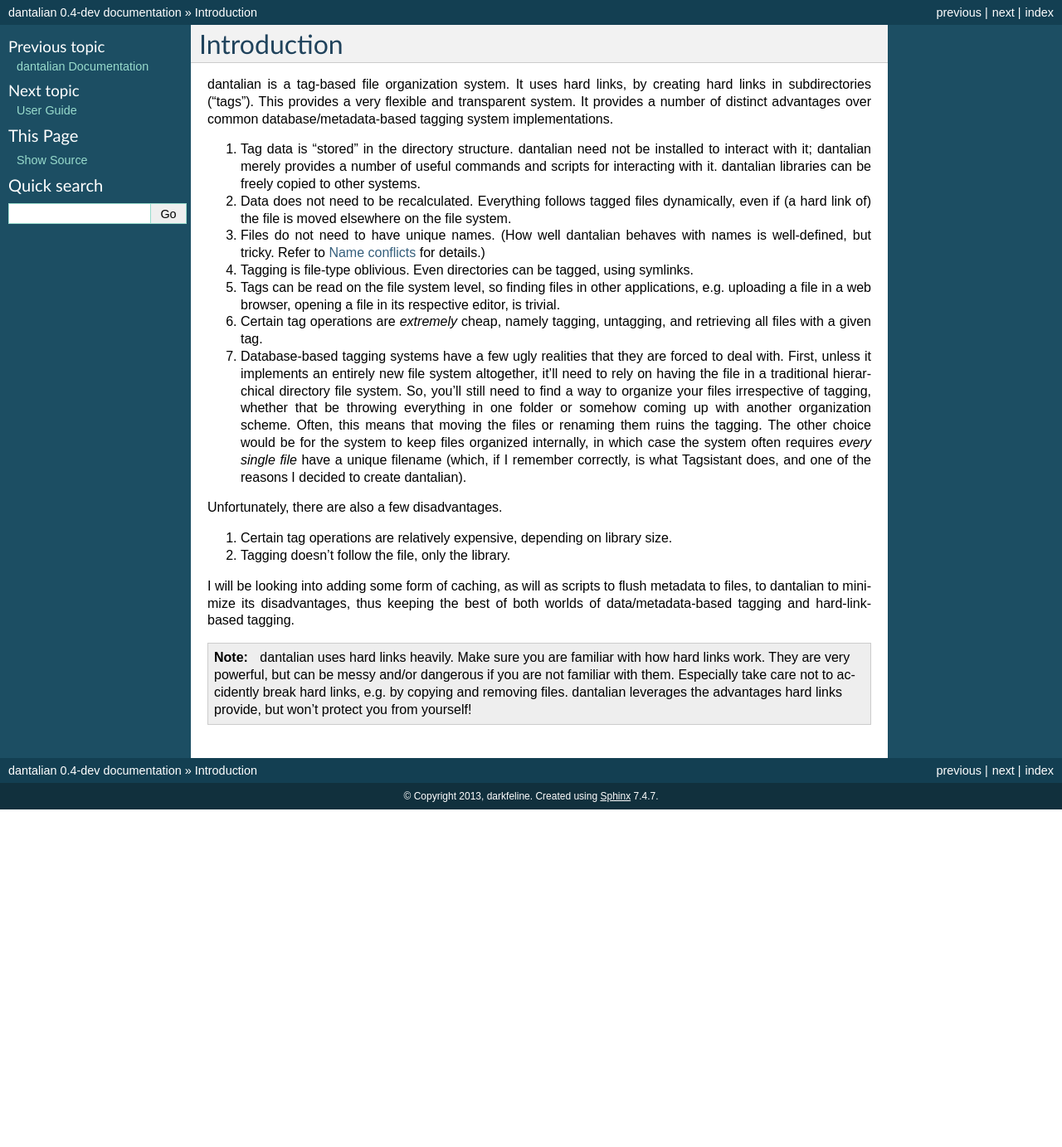
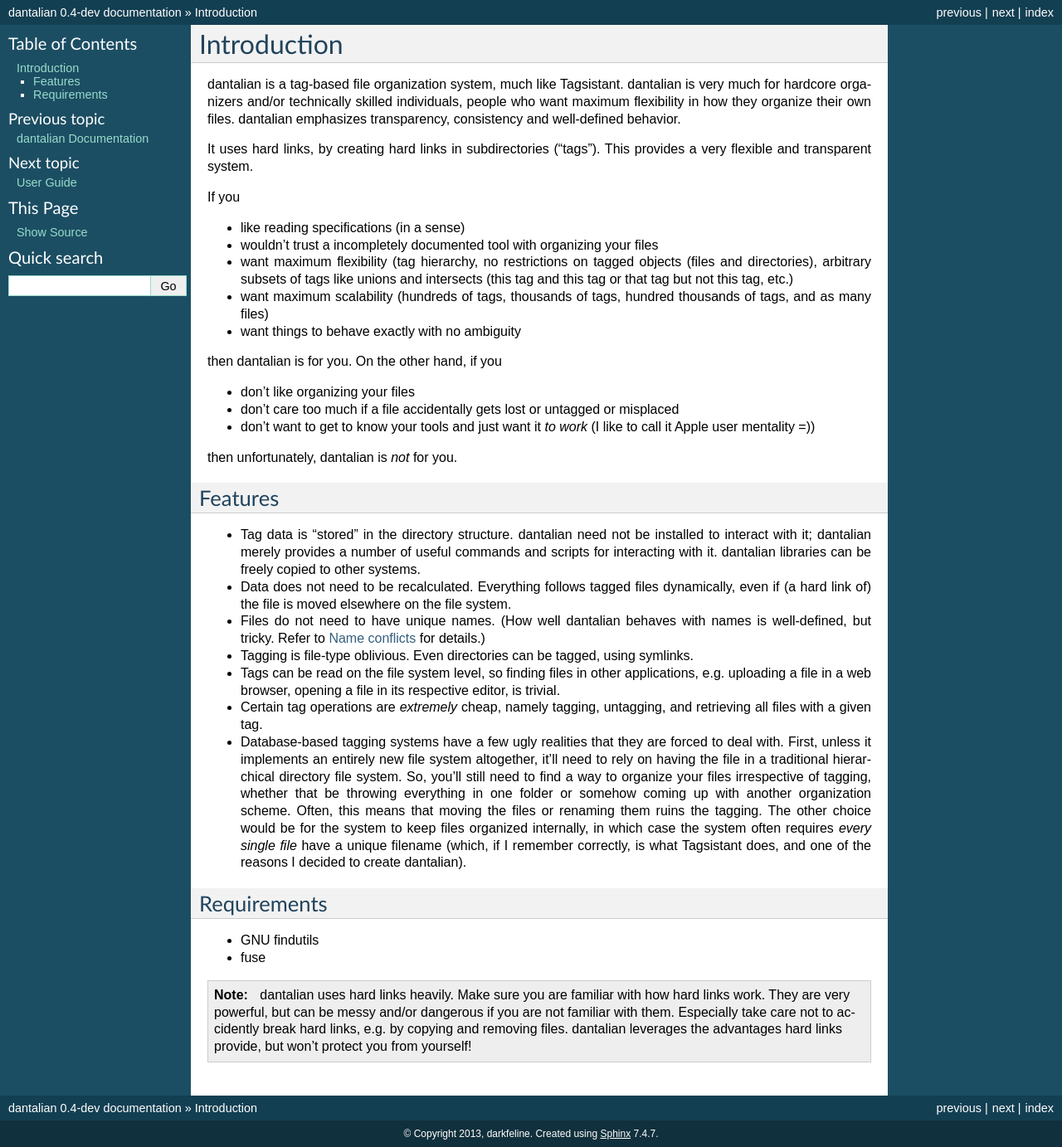
Before and after one commit to darkfeline/dantalian, a Sphinx documentation site: the page built from doc/intro.rst, in a window 1280 px wide. Shown: the whole page at 83% size. Built offline with Sphinx 7.4.7, drawn with Linux system fonts in a browser that asks for light colours; before the commit the page ends 976 px from its top, so only the background shows below that.

Commit message:
Update documentation

```diff
--- a/doc/dev.rst
+++ b/doc/dev.rst
@@ -1,2 +1,4 @@
 Developer Guide
 ===============
+
+Currently empty
--- a/doc/intro.rst
+++ b/doc/intro.rst
@@ -1,48 +1,72 @@
 Introduction
 ============
 
-dantalian is a tag-based file organization system.  It uses hard links, by
-creating hard links in subdirectories ("tags").  This provides a very flexible
-and transparent system.  It provides a number of distinct advantages over
-common database/metadata-based tagging system implementations.
+dantalian is a tag-based file organization system, much like Tagsistant.
+dantalian is very much for hardcore organizers and/or technically skilled
+individuals, people who want maximum flexibility in how they organize their own
+files.  dantalian emphasizes transparency, consistency and well-defined
+behavior.
 
-#) Tag data is "stored" in the directory structure.  dantalian need not be
-   installed to interact with it; dantalian merely provides a number of useful
-   commands and scripts for interacting with it.  dantalian libraries can be
-   freely copied to other systems.
-#) Data does not need to be recalculated.  Everything follows tagged files
-   dynamically, even if (a hard link of) the file is moved elsewhere on the
-   file system.
-#) Files do not need to have unique names.  (How well dantalian behaves with
-   names is well-defined, but tricky.  Refer to :ref:`name-conflicts` for
-   details.)
-#) Tagging is file-type oblivious.  Even directories can be tagged, using
-   symlinks.
-#) Tags can be read on the file system level, so finding files in other
-   applications, e.g. uploading a file in a web browser, opening a file in its
-   respective editor, is trivial.
-#) Certain tag operations are *extremely* cheap, namely tagging, untagging, and
-   retrieving all files with a given tag.
-#) Database-based tagging systems have a few ugly realities that they are
-   forced to deal with.  First, unless it implements an entirely new file
-   system altogether, it'll need to rely on having the file in a traditional
-   hierarchical directory file system.  So, you'll still need to find a way to
-   organize your files irrespective of tagging, whether that be throwing
-   everything in one folder or somehow coming up with another organization
-   scheme.  Often, this means that moving the files or renaming them ruins the
-   tagging.  The other choice would be for the system to keep files organized
-   internally, in which case the system often requires *every single file* have
-   a unique filename (which, if I remember correctly, is what Tagsistant does,
-   and one of the reasons I decided to create dantalian).
+It uses hard links, by creating hard links in subdirectories ("tags").  This
+provides a very flexible and transparent system.
 
-Unfortunately, there are also a few disadvantages.
+If you
 
-#) Certain tag operations are relatively expensive, depending on library size.
-#) Tagging doesn't follow the file, only the library.
+- like reading specifications (in a sense)
+- wouldn't trust a incompletely documented tool with organizing your files
+- want maximum flexibility (tag hierarchy, no restrictions on tagged objects
+  (files and directories), arbitrary subsets of tags like unions and intersects
+  (this tag and this tag or that tag but not this tag, etc.)
+- want maximum scalability (hundreds of tags, thousands of tags, hundred
+  thousands of tags, and as many files)
+- want things to behave exactly with no ambiguity
 
-I will be looking into adding some form of caching, as will as scripts to flush
-metadata to files, to dantalian to minimize its disadvantages, thus keeping the
-best of both worlds of data/metadata-based tagging and hard-link-based tagging.
+then dantalian is for you.  On the other hand, if you
+
+- don't like organizing your files
+- don't care too much if a file accidentally gets lost or untagged or misplaced
+- don't want to get to know your tools and just want it *to work* (I like to
+  call it Apple user mentality =))
+
+then unfortunately, dantalian is *not* for you.
+
+Features
+--------
+
+- Tag data is "stored" in the directory structure.  dantalian need not be
+  installed to interact with it; dantalian merely provides a number of useful
+  commands and scripts for interacting with it.  dantalian libraries can be
+  freely copied to other systems.
+- Data does not need to be recalculated.  Everything follows tagged files
+  dynamically, even if (a hard link of) the file is moved elsewhere on the
+  file system.
+- Files do not need to have unique names.  (How well dantalian behaves with
+  names is well-defined, but tricky.  Refer to :ref:`name-conflicts` for
+  details.)
+- Tagging is file-type oblivious.  Even directories can be tagged, using
+  symlinks.
+- Tags can be read on the file system level, so finding files in other
+  applications, e.g. uploading a file in a web browser, opening a file in its
+  respective editor, is trivial.
+- Certain tag operations are *extremely* cheap, namely tagging, untagging, and
+  retrieving all files with a given tag.
+- Database-based tagging systems have a few ugly realities that they are
+  forced to deal with.  First, unless it implements an entirely new file
+  system altogether, it'll need to rely on having the file in a traditional
+  hierarchical directory file system.  So, you'll still need to find a way to
+  organize your files irrespective of tagging, whether that be throwing
+  everything in one folder or somehow coming up with another organization
+  scheme.  Often, this means that moving the files or renaming them ruins the
+  tagging.  The other choice would be for the system to keep files organized
+  internally, in which case the system often requires *every single file* have
+  a unique filename (which, if I remember correctly, is what Tagsistant does,
+  and one of the reasons I decided to create dantalian).
+
+Requirements
+------------
+
+- GNU findutils
+- fuse
 
 .. note::
    dantalian uses hard links heavily.  Make sure you are familiar with how hard
--- a/doc/user.rst
+++ b/doc/user.rst
@@ -10,5 +10,6 @@ below.
 
    user/install
    user/quickstart
+   user/links
    user/library
    user/fuse
--- a/doc/user/fuse.rst
+++ b/doc/user/fuse.rst
@@ -75,4 +75,5 @@ limited.  Calls to outsidespace will be passed on to the OS/underlying file
 system.  Calls to tagspace will manipulate the tags on the files according to
 the library paradigm.
 
-.. autoclass:: dantalian.mount.TagOperations
+.. autoclass:: dantalian.operations.TagOperations
+   :members:
```
Also changed, not shown: doc/user/links.rst (added, +40 -0 lines).
